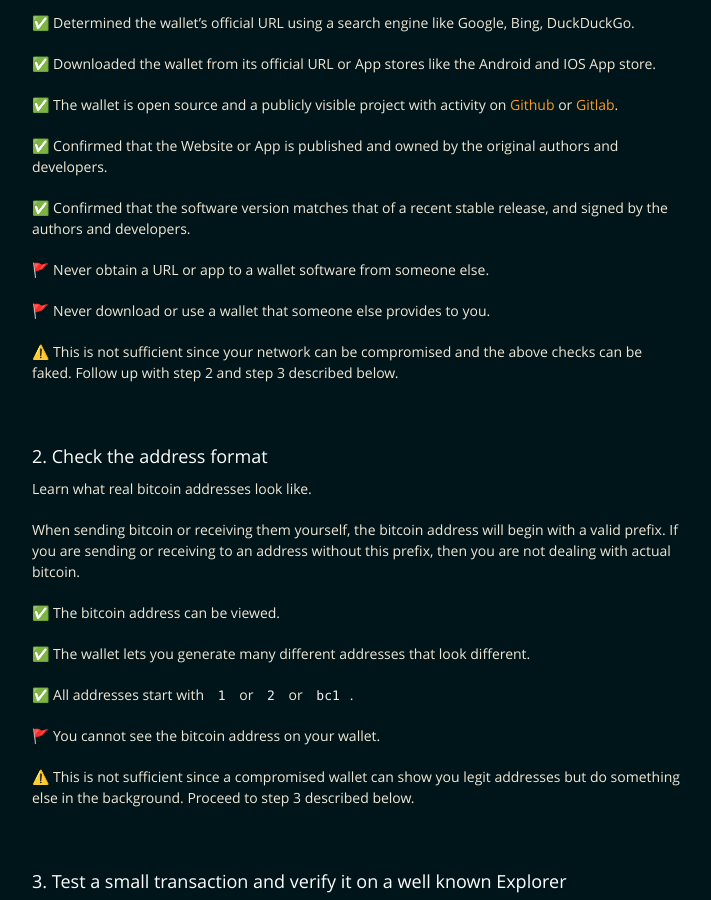
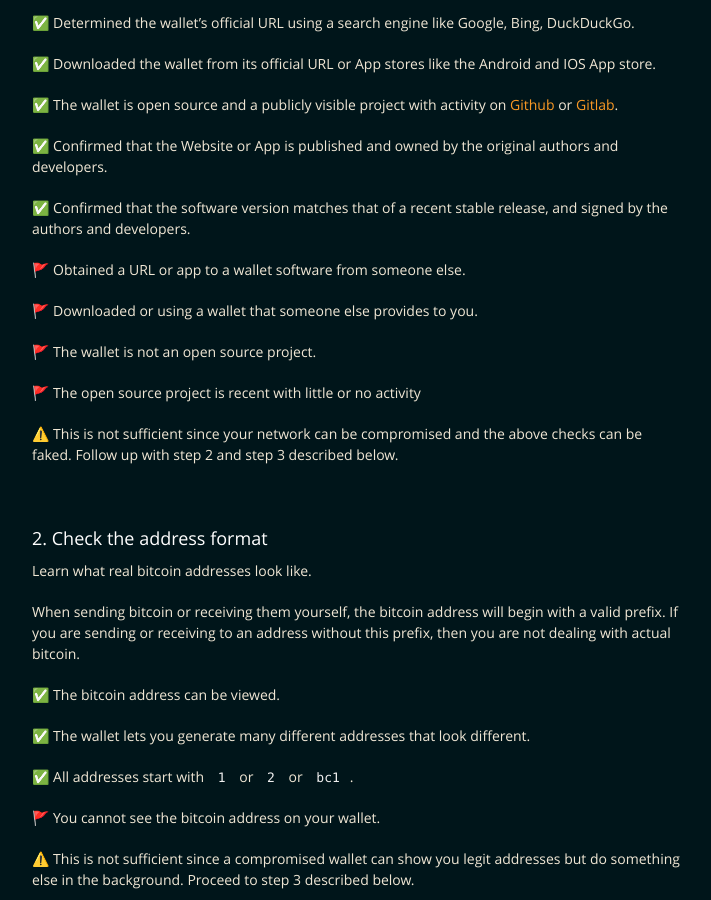
Before and after one commit to readysatoshi/bitcoinsignet, a Jekyll site: the page built from index.md, in a window 1280 px wide and 900 px high, scrolled down 902 px. Shown: the whole window, without its empty margins (283-994 px from the left). Built offline with Jekyll 4.4.1, drawn with Linux system fonts in a browser that asks for light colours.

Commit message:
Modified red flags of first guideline

```diff
--- a/index.md
+++ b/index.md
@@ -46,9 +46,13 @@ Always know which wallet you are using and why.
 
 ✅ Confirmed that the software version matches that of a recent stable release, and signed by the authors and developers.
 
-🚩 Never obtain a URL or app to a wallet software from someone else.
+🚩 Obtained a URL or app to a wallet software from someone else.
 
-🚩 Never download or use a wallet that someone else provides to you.
+🚩 Downloaded or using a wallet that someone else provides to you.
+
+🚩 The wallet is not an open source project.
+
+🚩 The open source project is recent with little or no activity
 
 ⚠️ This is not sufficient since your network can be compromised and the above checks can be faked. Follow up with step 2 and step 3 described below.
 
```
